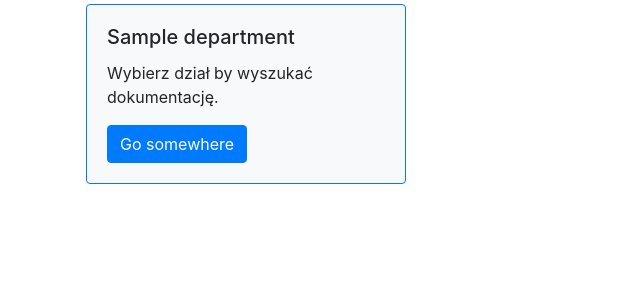
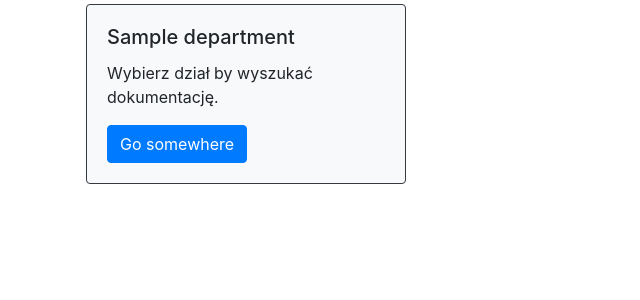
Before and after one commit to ymmotec/SimpleDMS, a Django app: page /dms/ in a window 1280 px wide. Shown: the part 56-356 px from the top of the page, without its empty margins (0-640 px from the left). Run offline with Django 3.2, Linux system fonts and the light colour scheme; tables that the repository leaves empty hold one stand-in row (values such as "Sample post"); some libraries are stand-ins or nearby versions.

Commit message:
Changed card border color to dark

```diff
--- a/dms/templates/dms/index.html
+++ b/dms/templates/dms/index.html
@@ -7,7 +7,7 @@
 <div class="row">
     {% for department in departments_list %}
             <div class="col-sm-xs mx-3">
-            <div class="card border-primary my-1 bg-light" style="width: 20rem;">
+            <div class="card border-dark my-1 bg-light" style="width: 20rem;">
                 <div class="card-body">
                 <h5 class="card-title">{{ department.name }}</h5>
                 <p class="card-text">Wybierz dział by wyszukać dokumentację.</p>
```
